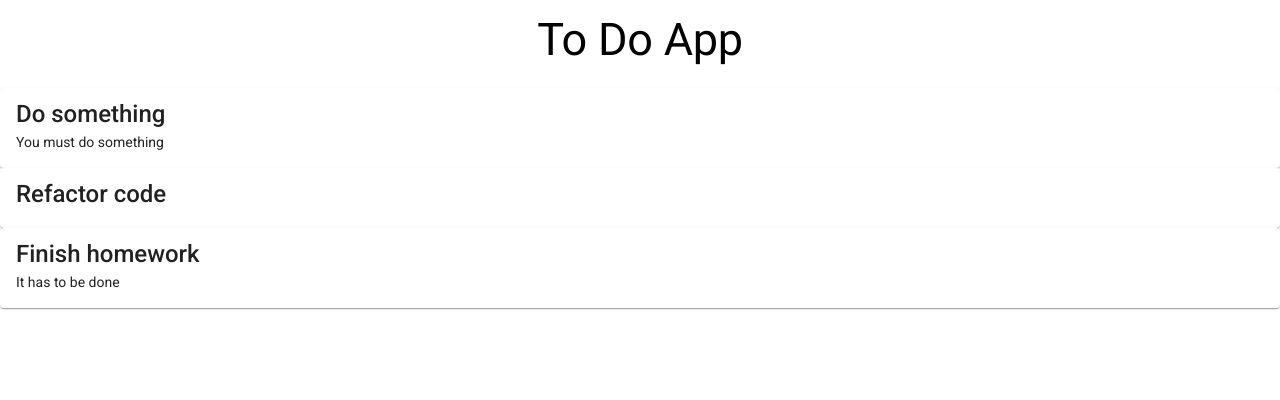
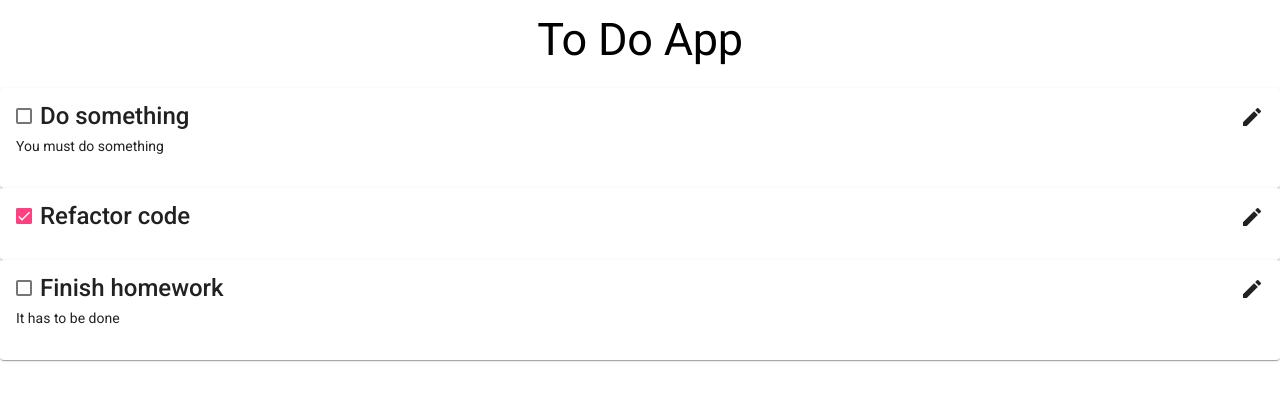
Before and after one commit to GabrielMajeri/todo-mvc-angular-spring, an Angular app in the folder client/: page / in a window 1280 px wide. Shown: the top 400 px of the page. Built offline with nearby package versions, Linux system fonts and the light colour scheme.

Commit message:
Make to do component interactive

```diff
--- a/client/src/app/app.component.html
+++ b/client/src/app/app.component.html
@@ -1,3 +1,2 @@
 <h1 class="app-title mat-display-2">To Do App</h1>
-
-<app-to-do-card *ngFor="let toDo of toDos" [toDo]="toDo"></app-to-do-card>
+<app-to-do-list></app-to-do-list>
--- a/client/src/app/app.component.ts
+++ b/client/src/app/app.component.ts
@@ -1,18 +1,8 @@
-import { Component, OnInit } from '@angular/core';
-import { ToDo } from './to-do';
-import { ToDoService } from './to-do.service';
+import { Component } from '@angular/core';
 
 @Component({
   selector: 'app-root',
   templateUrl: './app.component.html',
   styleUrls: ['./app.component.css'],
 })
-export class AppComponent implements OnInit {
-  toDos: ToDo[] = [];
-
-  constructor(private toDoService: ToDoService) {}
-
-  ngOnInit(): void {
-    this.toDos = this.toDoService.getToDos();
-  }
-}
+export class AppComponent {}
--- /dev/null
+++ b/client/src/app/to-do-card/to-do-card.component.css
@@ -0,0 +1,9 @@
+mat-card {
+  position: relative;
+}
+
+button.edit {
+  position: absolute;
+  top: 8px;
+  right: 8px;
+}
--- a/client/src/app/to-do-card/to-do-card.component.html
+++ b/client/src/app/to-do-card/to-do-card.component.html
@@ -1,4 +1,16 @@
-<mat-card>
-  <mat-card-title>{{ toDo.name }}</mat-card-title>
+<mat-card (click)="toggleDone()">
+  <mat-card-title>
+    <mat-checkbox [(ngModel)]="toDo.done" (click)="$event.stopPropagation()">
+      {{ toDo.name }}
+    </mat-checkbox>
+  </mat-card-title>
   <mat-card-content>{{ toDo.description }}</mat-card-content>
+  <button
+    mat-icon-button
+    aria-label="Edit to do"
+    class="edit"
+    (click)="onEdit(); $event.stopPropagation()"
+  >
+    <mat-icon aria-hidden="false">edit</mat-icon>
+  </button>
 </mat-card>
--- a/client/src/app/to-do-card/to-do-card.component.ts
+++ b/client/src/app/to-do-card/to-do-card.component.ts
@@ -1,10 +1,20 @@
-import { Component, Input } from '@angular/core';
+import { Component, EventEmitter, Input, Output } from '@angular/core';
 import { ToDo } from '../to-do';
 
 @Component({
   selector: 'app-to-do-card',
   templateUrl: './to-do-card.component.html',
+  styleUrls: ['./to-do-card.component.css'],
 })
 export class ToDoCardComponent {
-  @Input() toDo: ToDo = { name: '', description: '' };
+  @Input() toDo: ToDo = { name: '', description: '', done: false };
+  @Output() edit = new EventEmitter();
+
+  toggleDone() {
+    this.toDo.done = !this.toDo.done;
+  }
+
+  onEdit() {
+    this.edit.emit(null);
+  }
 }
--- /dev/null
+++ b/client/src/app/to-do-list/to-do-list.component.html
@@ -0,0 +1 @@
+<app-to-do-card *ngFor="let toDo of toDos" [toDo]="toDo"></app-to-do-card>
--- /dev/null
+++ b/client/src/app/to-do-list/to-do-list.component.ts
@@ -0,0 +1,18 @@
+import { Component, OnInit } from '@angular/core';
+import { ToDo } from '../to-do';
+import { ToDoService } from '../to-do.service';
+
+@Component({
+  selector: 'app-to-do-list',
+  templateUrl: './to-do-list.component.html',
+  styleUrls: ['./to-do-list.component.css'],
+})
+export class ToDoListComponent implements OnInit {
+  toDos: ToDo[] = [];
+
+  constructor(private toDoService: ToDoService) {}
+
+  ngOnInit(): void {
+    this.toDos = this.toDoService.getToDos();
+  }
+}
--- a/client/src/app/to-do.service.ts
+++ b/client/src/app/to-do.service.ts
@@ -7,9 +7,19 @@ import { ToDo } from './to-do';
 export class ToDoService {
   getToDos(): ToDo[] {
     return [
-      { id: 1, name: 'Do something', description: 'You must do something' },
-      { id: 2, name: 'Refactor code', description: '' },
-      { id: 3, name: 'Finish homework', description: 'It has to be done' },
+      {
+        id: 1,
+        name: 'Do something',
+        description: 'You must do something',
+        done: false,
+      },
+      { id: 2, name: 'Refactor code', description: '', done: true },
+      {
+        id: 3,
+        name: 'Finish homework',
+        description: 'It has to be done',
+        done: false,
+      },
     ];
   }
 }
--- a/client/src/app/to-do.ts
+++ b/client/src/app/to-do.ts
@@ -5,4 +5,5 @@ export interface ToDo {
   id?: number;
   name: string;
   description: string;
+  done: boolean;
 }
```
Also changed, not shown: client/src/app/app.module.ts (+14 -2 lines), client/src/app/to-do-list/to-do-list.component.css (added), 1 other file (tests, documents, lock files or other folders).
